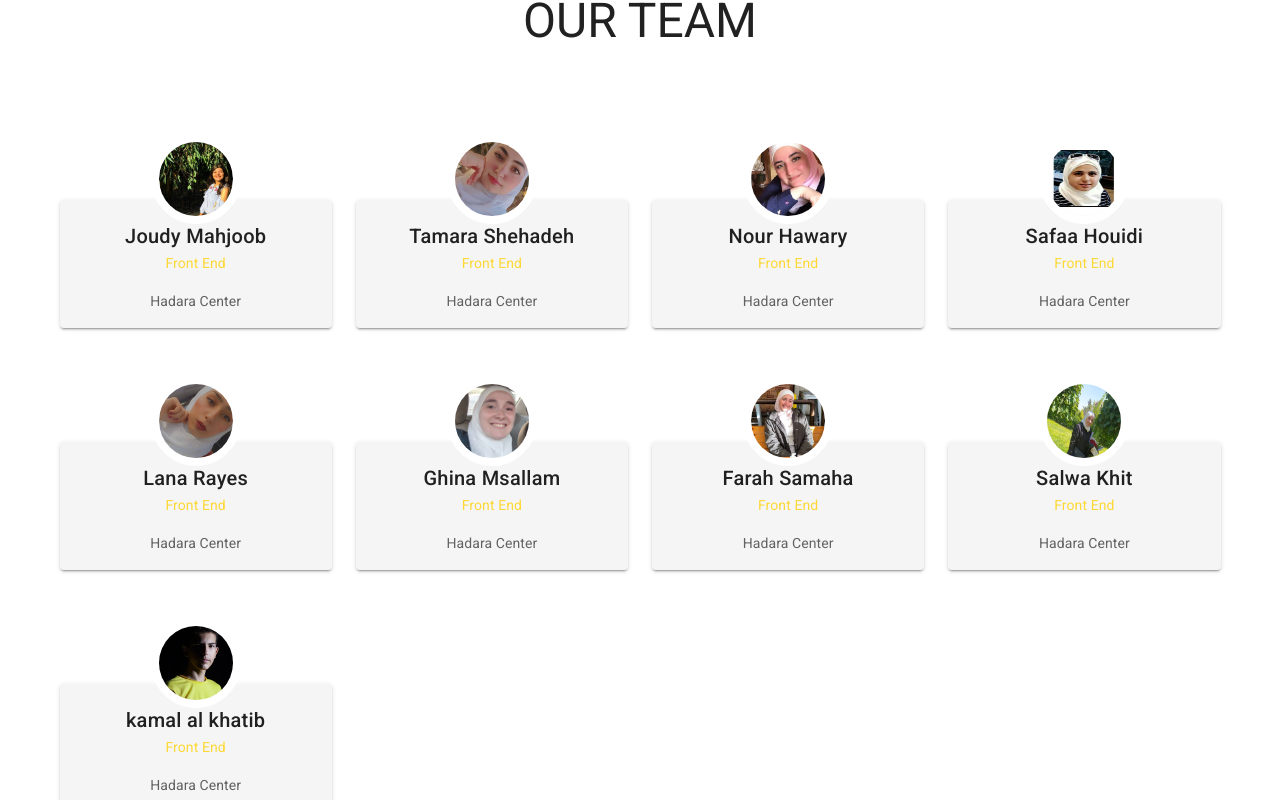
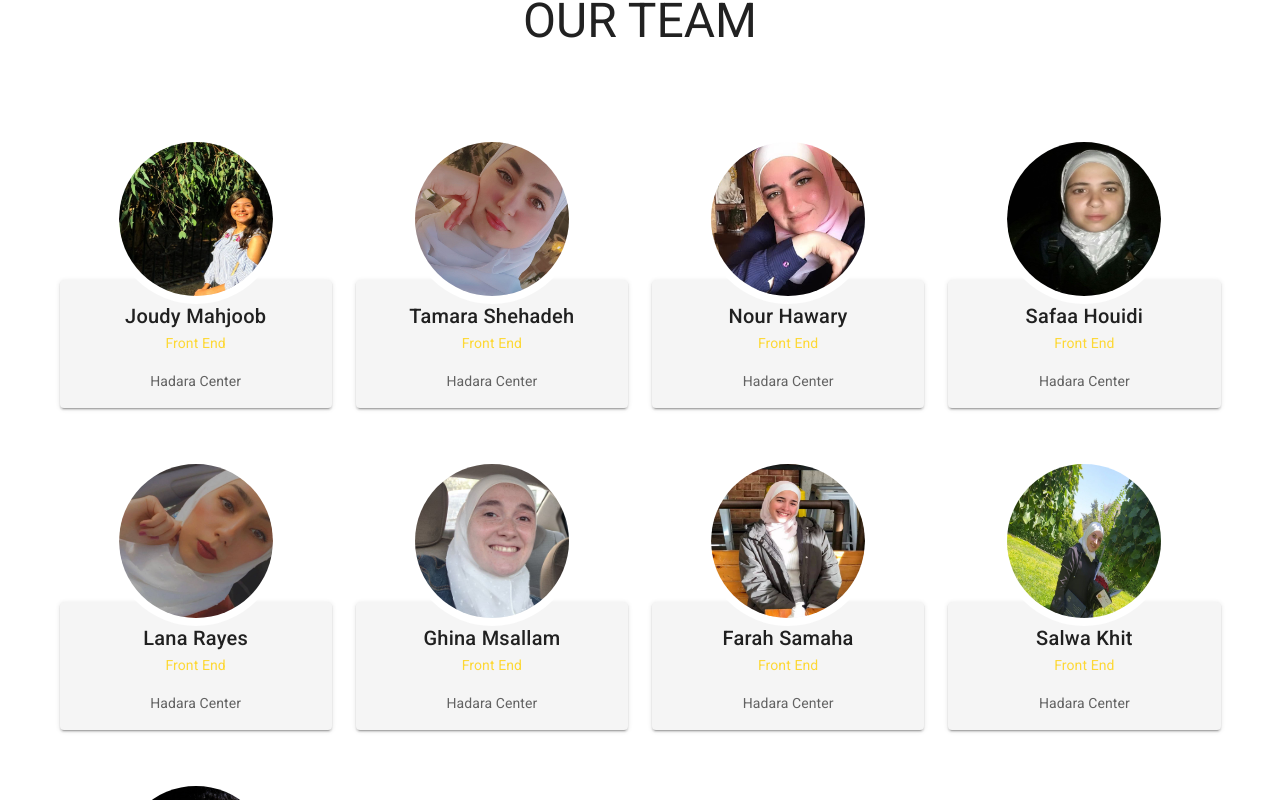
Before and after one commit to RoduanKD/hotel-front, a Vue app: page / in a window 1280 px wide. Shown: the part 2180-2980 px from the top of the page. Built offline with nearby package versions, Linux system fonts and the light colour scheme; no server answers.

Commit message:
some edites

```diff
--- a/src/components/OurTeam.vue
+++ b/src/components/OurTeam.vue
@@ -21,7 +21,7 @@
         <v-hover v-slot="{ hover }">
           <div>
             <v-avatar
-              size="90"
+              size="170"
               :class="{'border': hover}"
             >
               <img
--- a/src/components/Reviews.vue
+++ b/src/components/Reviews.vue
@@ -19,8 +19,7 @@
           width="300"
         >
           <v-avatar
-            size="56"
-            class="mt-5"
+            size="100"
           >
             <img
               alt="user"
```
Also changed, not shown: src/assets/Safaa.jpg.
